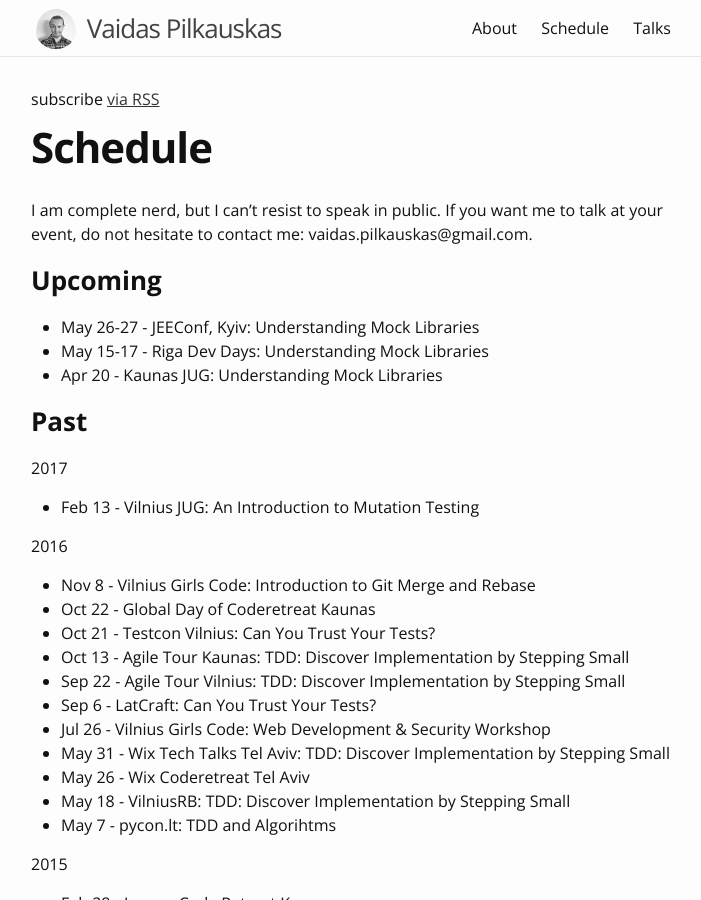
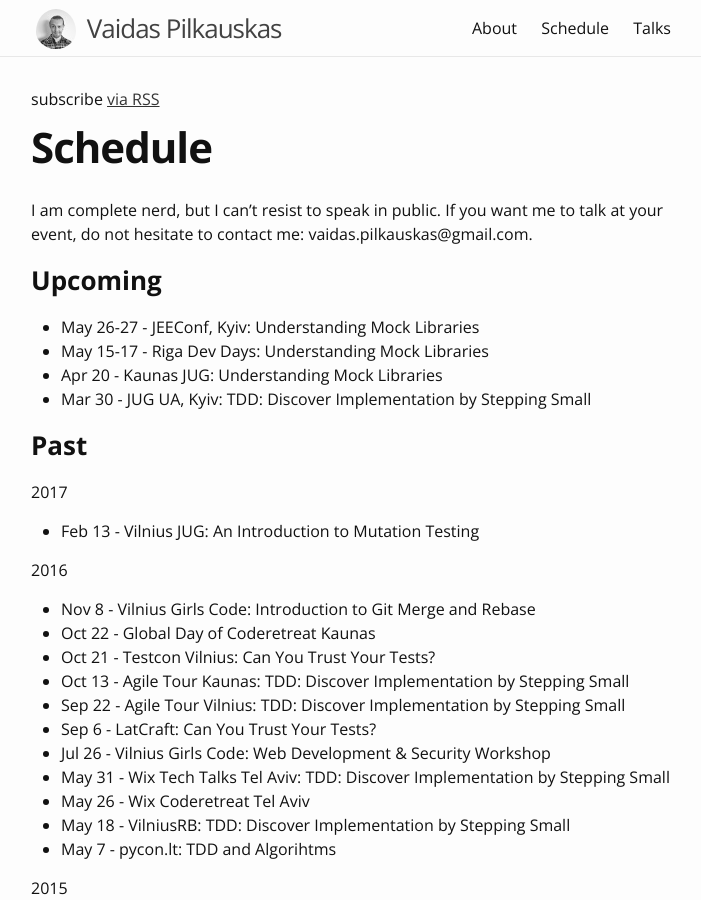
Before and after one commit to liucijus/liucijus.github.io, a Jekyll site: the page built from schedule.md, in a window 1280 px wide and 900 px high. Shown: the whole window, without its empty margins (289-990 px from the left). Built offline with Jekyll 4.4.1, drawn with Linux system fonts in a browser that asks for light colours.

Commit message:
Add events at JUG UA

```diff
--- a/schedule.md
+++ b/schedule.md
@@ -12,6 +12,7 @@ If you want me to talk at your event, do not hesitate to contact me: vaidas.pilk
  * May 26-27 - JEEConf, Kyiv: Understanding Mock Libraries
  * May 15-17 - Riga Dev Days: Understanding Mock Libraries
  * Apr 20 - Kaunas JUG: Understanding Mock Libraries
+ * Mar 30 - JUG UA, Kyiv: TDD: Discover Implementation by Stepping Small
 
 ### Past
 
```
